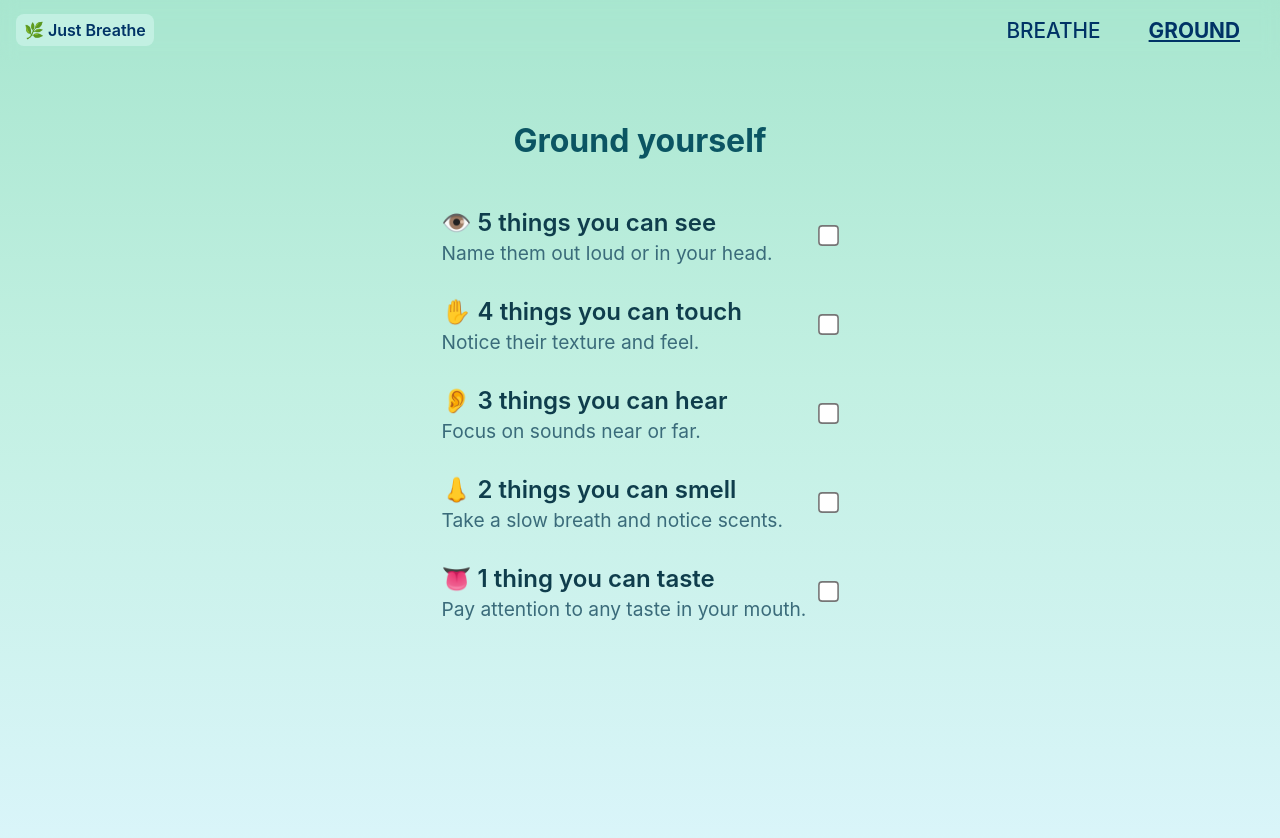
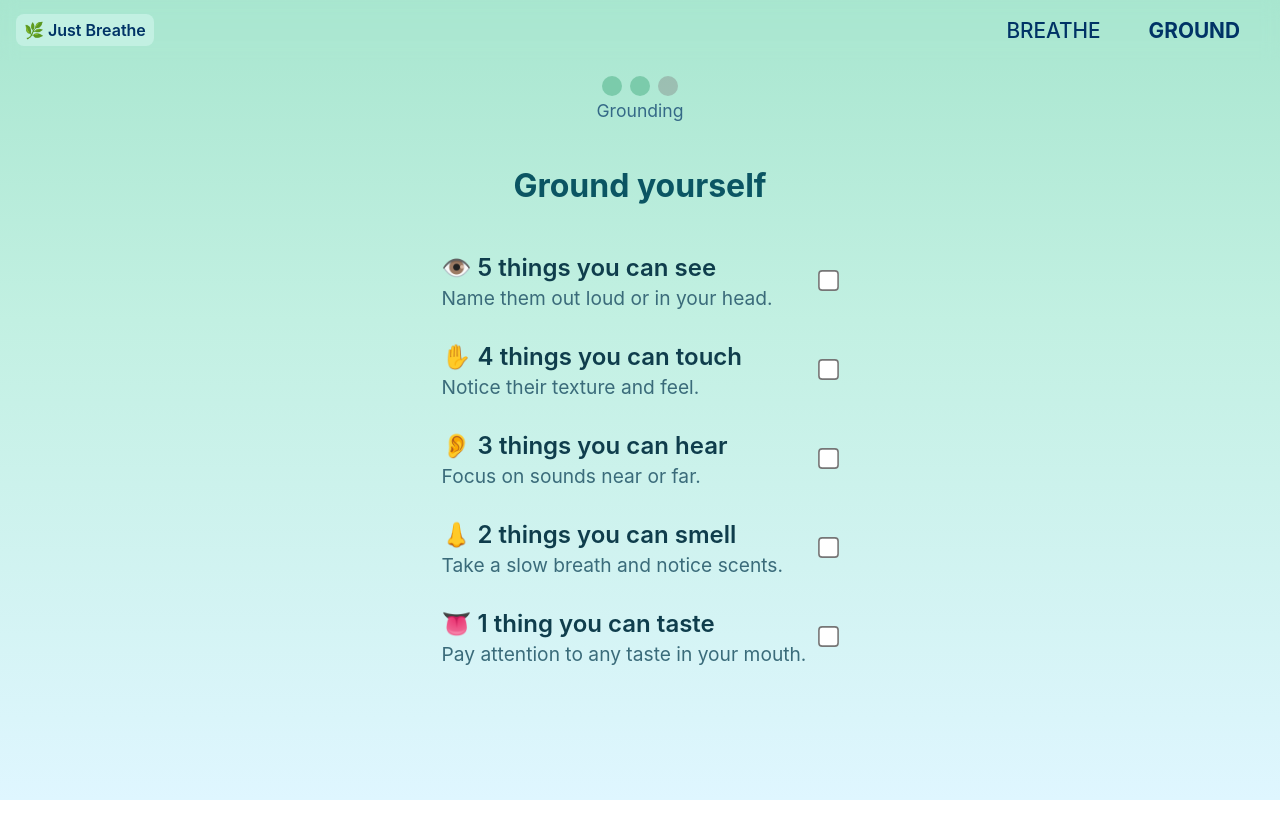
Before and after one commit to Eka1984/panic-tools, a React (Vite) app: page /grounding in a window 1280 px wide. Shown: the top 838 px of the page. After the commit the page ends 800 px from the top, so only its background shows below. Built offline with nearby package versions, Linux system fonts and the light colour scheme; a web font is replaced by a local one.

Commit message:
Add ProgressTracker component and integrate it into App; remove unused components and adjust styles

```diff
--- a/src/App.tsx
+++ b/src/App.tsx
@@ -1,4 +1,4 @@
-import { Routes, Route } from "react-router-dom";
+import { Routes, Route, useLocation } from "react-router-dom";
 import Breathing from "./pages/Breathing";
 import Grounding from "./pages/Grounding";
 import Done from "./pages/Done";
@@ -7,13 +7,28 @@ import Header from "./components/Header";
 import NotFound from "./pages/NotFound";
 import ScrollToTop from "./components/ScrollToTop";
 import PageContainer from "./components/PageContainer";
+import ProgressTracker from "./components/ProgressTracker";
 
 export default function App() {
+  const location = useLocation();
+
+  const stepMap: Record<string, number> = {
+    "/": 0,
+    "/grounding": 1,
+    "/done": 2,
+  };
+
+  const currentStep = stepMap[location.pathname];
+
   return (
     <>
       <ScrollToTop />
       <Header />
       <PageContainer>
+        {" "}
+        {currentStep !== undefined && (
+          <ProgressTracker currentStep={currentStep} />
+        )}
         <Routes>
           <Route path="/" element={<Breathing />} />
           <Route path="/grounding" element={<Grounding />} />
--- a/src/components/Header.module.css
+++ b/src/components/Header.module.css
@@ -39,7 +39,6 @@ nav a:hover {
 
 nav a.active {
   font-weight: bold;
-  text-decoration: underline;
 }
 
 /* ≥ 768px (tablets) */
--- a/src/components/PageContainer.module.css
+++ b/src/components/PageContainer.module.css
@@ -7,6 +7,7 @@
   display: flex;
   flex-direction: column;
   gap: 1rem;
+  min-height: calc(100vh - var(--header-height));
 }
 
 /* ≥ 640px (big phones / small tablets) */
--- /dev/null
+++ b/src/components/ProgressTracker.module.css
@@ -0,0 +1,31 @@
+.wrapper {
+  display: flex;
+  flex-direction: column;
+  align-items: center;
+  gap: 4px;
+}
+
+.progress {
+  display: flex;
+  gap: 8px;
+}
+
+.dot {
+  width: 20px;
+  height: 20px;
+  border-radius: 50%;
+  background-color: gray;
+  opacity: 0.4;
+  transition: opacity 200ms ease;
+}
+
+.done {
+  background-color: var(--mint-dark);
+  opacity: 0.8;
+}
+
+.label {
+  font-size: 1.1rem;
+  color: var(--text);
+  opacity: 0.7;
+}
--- /dev/null
+++ b/src/components/ProgressTracker.tsx
@@ -0,0 +1,34 @@
+import styles from "./ProgressTracker.module.css";
+
+const steps = ["Breathing", "Grounding", "All done"] as const;
+
+type StepIndex = number;
+
+interface ProgressTrackerProps {
+  currentStep: StepIndex;
+}
+
+export default function ProgressTracker({ currentStep }: ProgressTrackerProps) {
+  return (
+    <div className={styles.wrapper}>
+      <div className={styles.progress}>
+        {steps.map((_, index) => {
+          const isActive = index === currentStep;
+          const isDone = index < currentStep;
+
+          const dotClassName = [
+            styles.dot,
+            isActive && styles.done,
+            isDone && styles.done,
+          ]
+            .filter(Boolean)
+            .join(" ");
+
+          return <span key={index} className={dotClassName} />;
+        })}
+      </div>
+
+      <div className={styles.label}>{steps[currentStep]}</div>
+    </div>
+  );
+}
--- a/src/pages/Breathing.module.css
+++ b/src/pages/Breathing.module.css
@@ -4,7 +4,7 @@
   margin: 0 auto;
   padding: 24px env(safe-area-inset-right, 16px) 32px
     env(safe-area-inset-left, 16px);
-  min-height: 100vh;
+  /* min-height: 100vh; */
   display: flex;
   flex-direction: column;
   gap: 16px;
--- a/src/styles/app.css
+++ b/src/styles/app.css
@@ -4,7 +4,7 @@
   margin: 0 auto;
   padding: 24px env(safe-area-inset-right, 16px) 32px
     env(safe-area-inset-left, 16px);
-  min-height: 100vh;
+  /* min-height: 100vh; */
   display: flex;
   flex-direction: column;
   gap: 16px;
```
Also changed, not shown: src/components/Button.tsx (deleted), src/components/GroundingStep.tsx (deleted), src/components/StepDots.tsx (deleted).
